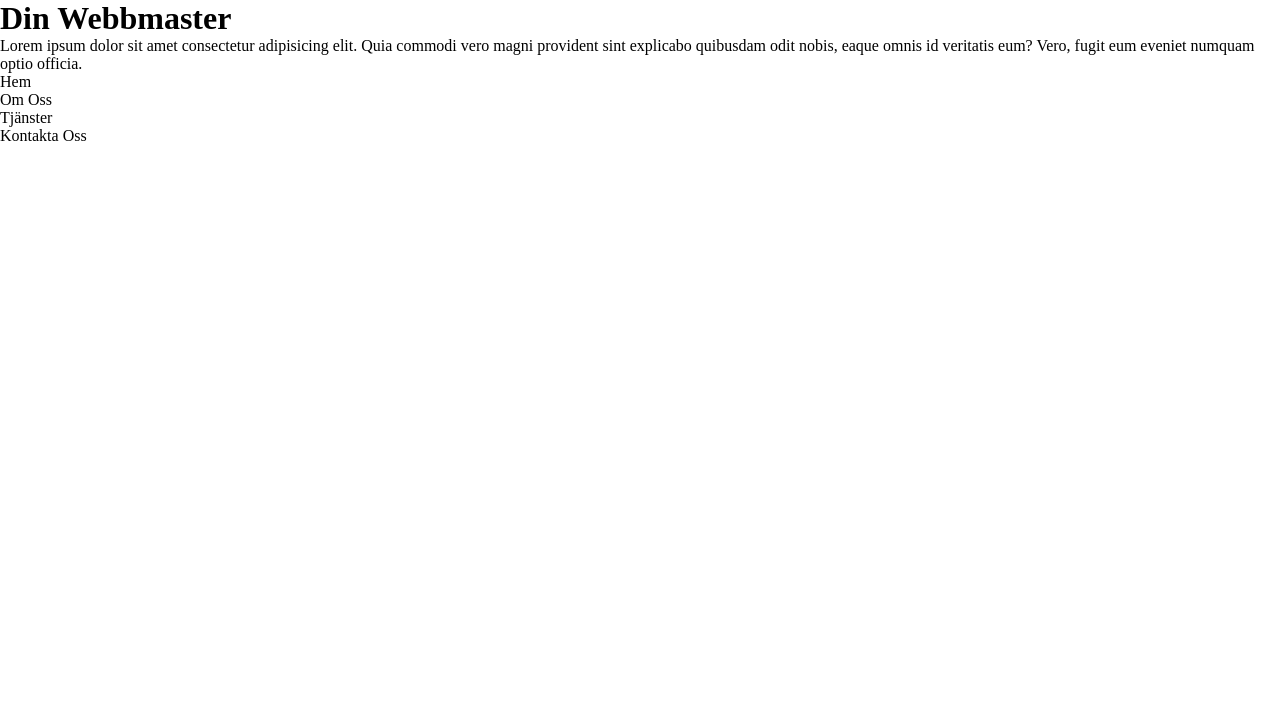
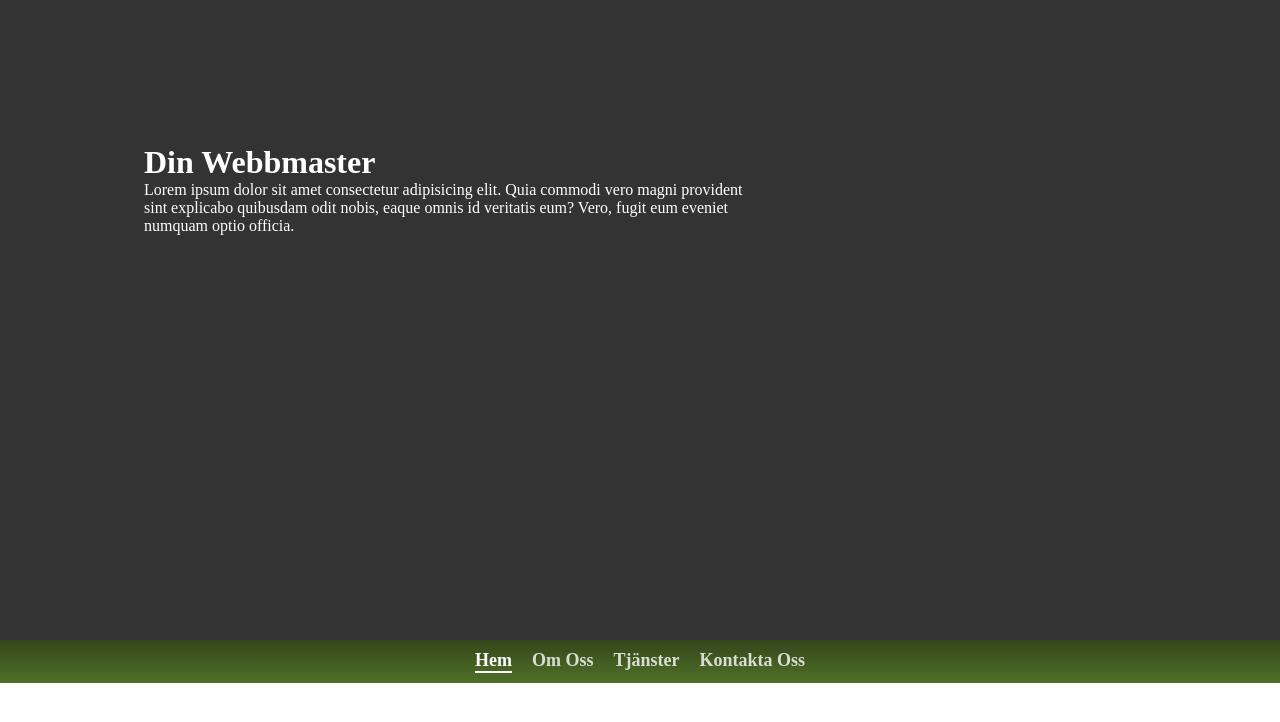
Before and after one commit to KimSoderlund/gorommig, a website: page index.html in a window 1280 px wide. Drawn offline with Linux system fonts and the light colour scheme.

Commit message:
added basic SCSS & HTML for Hero Section and Navbar

```diff
--- a/index.html
+++ b/index.html
@@ -10,18 +10,18 @@
 
     <header>
         <div>
-            <div>
+            <div class = "header-content">
                 <h1>Din Webbmaster</h1>
                 <p>Lorem ipsum dolor sit amet consectetur adipisicing elit. Quia commodi vero magni provident sint explicabo quibusdam odit nobis, eaque omnis id veritatis eum? Vero, fugit eum eveniet numquam optio officia.</p>
             </div>
-            <div>
-                <p>Hem</p>
-                <p>Om Oss</p>
-                <p>Tjänster</p>
-                <p>Kontakta Oss</p>
-            </div>
         </div>
     </header>
+    <div class = "header-nav">
+        <p class = "active">Hem</p>
+        <p>Om Oss</p>
+        <p>Tjänster</p>
+        <p>Kontakta Oss</p>
+    </div>
 
 
 </body>
--- /dev/null
+++ b/src/layout/_header.scss
@@ -0,0 +1,45 @@
+header {
+    display:flex;
+    flex-direction: column;
+    background-color: #333;
+    color: white;
+    padding: 20px;
+    height: 80vh;
+
+    .header-content {
+        width: min(600px, 90%);
+        margin: 10% 10%;
+    }
+}
+
+
+.header-nav {
+    position: sticky;
+    top: 0;
+
+    background: linear-gradient(to bottom,#33471A, #507029);
+    color:white;
+    display: flex;
+    gap: 20px;
+    flex-direction: row;
+    justify-content: center;
+    padding: 10px 20px;
+
+    p {
+        font-size: large;
+        font-weight: bold;
+        cursor: pointer;
+        border-bottom: 2px solid transparent;
+        opacity: 0.8;
+        transition: border-bottom 0.3s ease, opacity 0.3s ease;
+
+        &:hover {
+            opacity: 1;
+            border-bottom: 2px solid white;
+        }
+        &.active {
+            border-bottom: 2px solid white;
+            opacity: 1;
+        }
+    }
+}
--- a/src/styles.scss
+++ b/src/styles.scss
@@ -1 +1,2 @@
 @use 'base/reset' as *;
+@use 'layout/header' as *;
```
Also changed, not shown: dist/styles.css, 1 other file.
